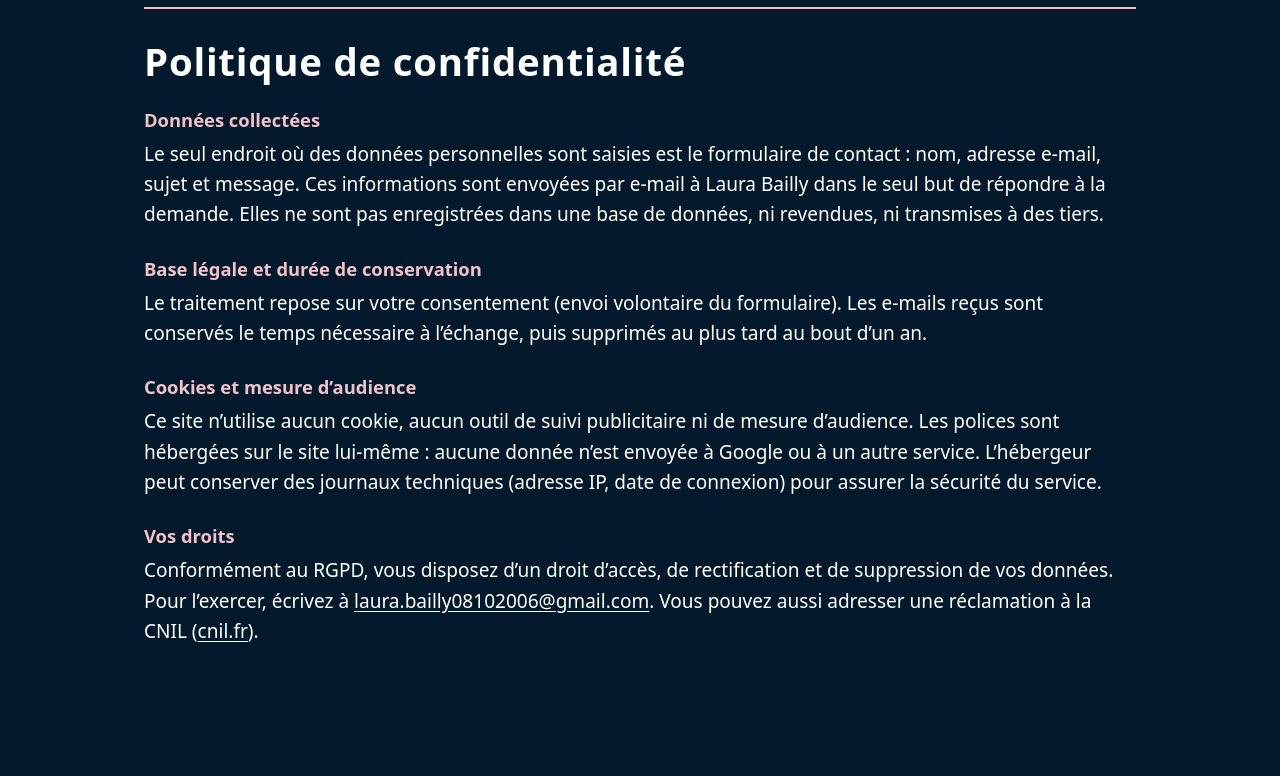
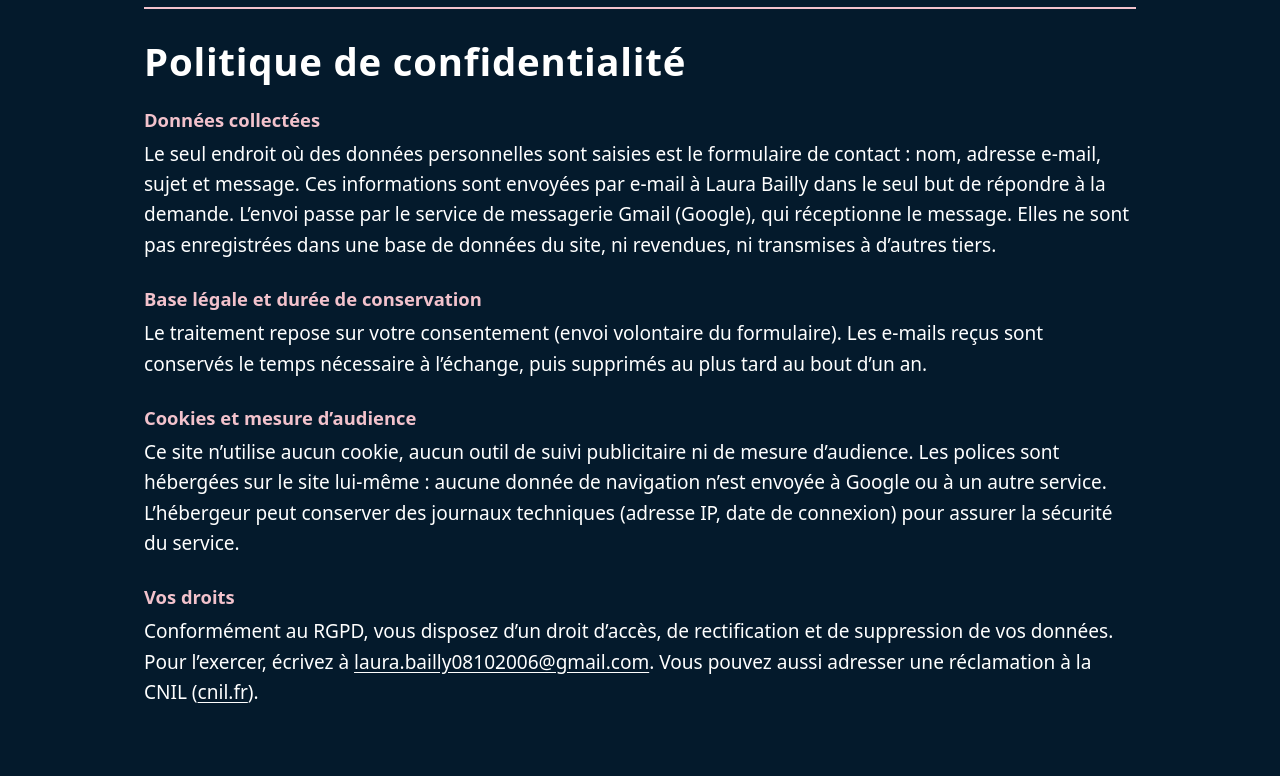
Before and after one commit to LauraBailly08/portfolio, an Astro site: page /mentions-legales in a window 1280 px wide. Shown: the part 1760-2536 px from the top of the page. Built offline with nearby package versions, Linux system fonts and the light colour scheme; Astro itself is replaced by a stand-in of ours; a web font is replaced by a local one.

Commit message:
Contact : mentionner Gmail dans la politique de confidentialité
Le message passe par Gmail (SMTP) : le texte du formulaire et les mentions
légales ne disent plus « aucun tiers » et le commentaire n'évoque plus
l'hébergement Infomaniak.

Co-Authored-By: Claude Sonnet 5.5 <noreply@anthropic.com>
Claude-Session: https://claude.ai/code/session_01Ruzcx11rVE5rcRWYEg5X8X

```diff
--- a/src/pages/contact.astro
+++ b/src/pages/contact.astro
@@ -1,7 +1,7 @@
 ---
 /**
  * PAGE CONTACT — titre, texte et étiquettes de liens à gauche, formulaire à droite.
- * Le formulaire est envoyé par public/contact.php (script PHP de l'hébergement Infomaniak, qui m'envoie un e-mail).
+ * Le formulaire est envoyé par public/contact.php (script PHP du serveur, qui m'envoie un e-mail par SMTP ; les identifiants restent hors du dépôt).
  */
 import BaseLayout from '@/layouts/BaseLayout.astro';
 import Tag from '@/components/Tag.astro';
@@ -76,8 +76,8 @@ const liens = [
               <input id="site" name="site" type="text" tabindex="-1" autocomplete="off" />
             </div>
             <p class="form__rgpd">
-              Tes informations servent uniquement à te répondre. Elles ne sont ni stockées sur le site
-              ni transmises à des tiers (voir la <a href="/mentions-legales/#confidentialite">politique de confidentialité</a>).
+              Tes informations servent uniquement à te répondre. Elles ne sont pas stockées sur le site :
+              ton message m’est envoyé par e-mail, via Gmail (voir la <a href="/mentions-legales/#confidentialite">politique de confidentialité</a>).
             </p>
             <button type="submit" class="btn btn--bleu form__btn"><span class="ab" aria-hidden="true">A</span> Envoyer</button>
           </form>
--- a/src/pages/mentions-legales.astro
+++ b/src/pages/mentions-legales.astro
@@ -83,8 +83,9 @@ const url = Astro.site?.origin ?? '';
     <p>
       Le seul endroit où des données personnelles sont saisies est le formulaire de contact : nom, adresse
       e-mail, sujet et message. Ces informations sont envoyées par e-mail à Laura Bailly dans le seul but de
-      répondre à la demande. Elles ne sont pas enregistrées dans une base de données, ni revendues, ni
-      transmises à des tiers.
+      répondre à la demande. L’envoi passe par le service de messagerie Gmail (Google), qui réceptionne le
+      message. Elles ne sont pas enregistrées dans une base de données du site, ni revendues, ni transmises
+      à d’autres tiers.
     </p>
 
     <h3>Base légale et durée de conservation</h3>
@@ -96,7 +97,7 @@ const url = Astro.site?.origin ?? '';
     <h3>Cookies et mesure d’audience</h3>
     <p>
       Ce site n’utilise aucun cookie, aucun outil de suivi publicitaire ni de mesure d’audience. Les polices
-      sont hébergées sur le site lui-même : aucune donnée n’est envoyée à Google ou à un autre service.
+      sont hébergées sur le site lui-même : aucune donnée de navigation n’est envoyée à Google ou à un autre service.
       L’hébergeur peut conserver des journaux techniques (adresse IP, date de connexion) pour assurer la
       sécurité du service.
     </p>
```
